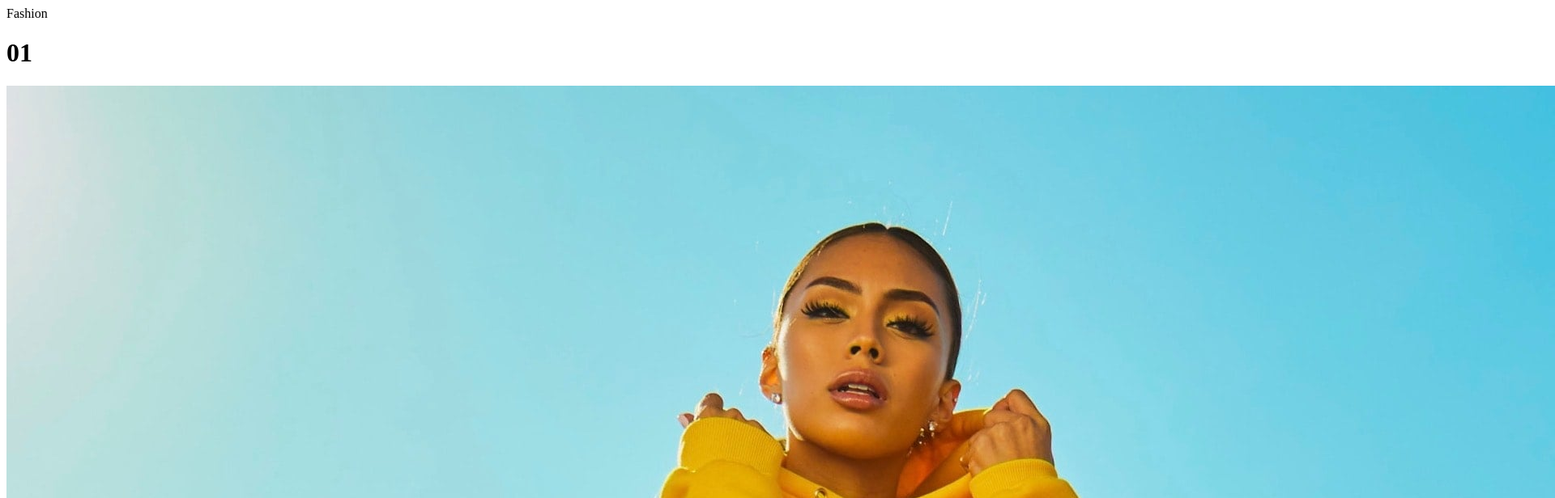
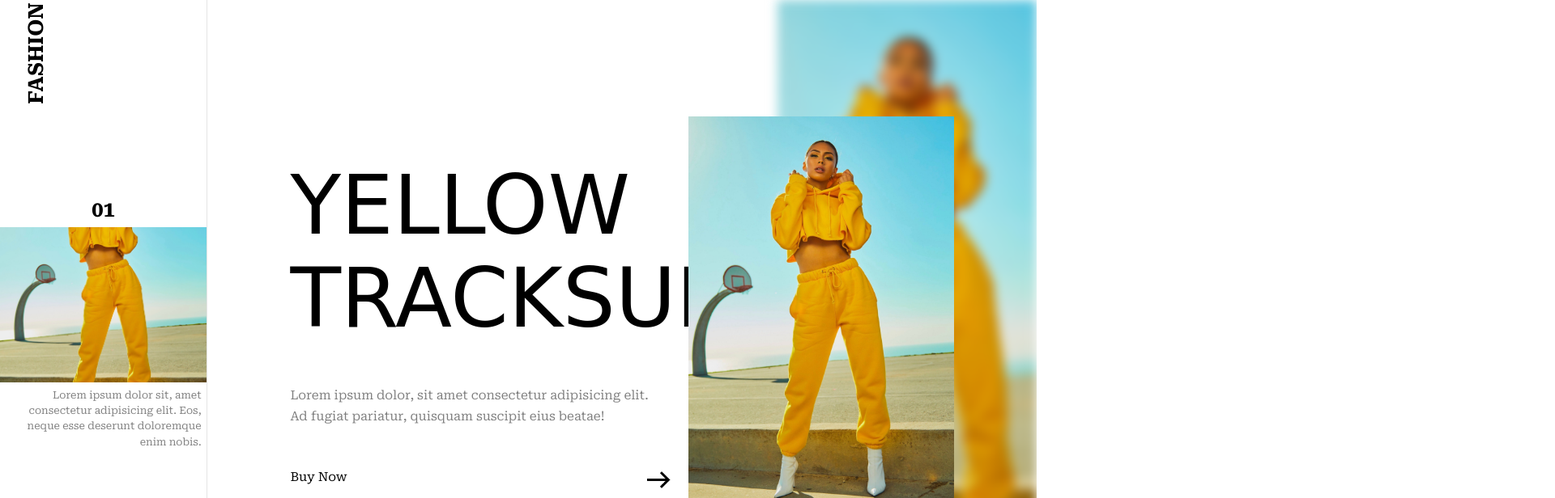
Before and after one commit to njuanp/Tutorial_2_eComm_VanillaJS, a plain HTML site: page index.html in a window 1280 px wide. Shown: the top 616 px of the page at 81% size, 1920 px wide, since content can reach past the window. Drawn offline with Linux system fonts and the light colour scheme; a web font is replaced by a local one.

Commit message:
[FINISH]: Agregamos CSS

```diff
--- a/css/style.css
+++ b/css/style.css
@@ -0,0 +1,213 @@
+*{
+  margin: 0;
+  padding: 0;
+  box-sizing: border-box;
+  font-family: "Roboto Serif", serif;
+}
+
+body {
+  width: 100%;
+  height: 100vh; /* Se ajusta al ViewPort*/
+  position: relative; /* Se va a mover relativamente entre mas se agrande o achique la pantalla */
+  display: flex; /* Se van a acomodar en renglón */
+}
+
+.overlay {
+  position: absolute;
+  top: 0;
+  left: 0;
+  bottom: 0;
+  right: 0;
+  background: #fff;
+  opacity: 1;
+  z-index: 9; /* Entre mas grande esta mas sobrepuesta */
+  animation: fade-out 5s forwards 1;
+  pointer-events: none;
+}
+
+@keyframes fade-out{ /* Se aplica la animación */
+  to {
+    opacity: 0
+  }
+}
+
+.left-side {
+  width: 20vw; /* El 15 del ViewPort*/
+  height: 100%;
+  border-right: 1px solid rgba(0, 0, 0, 0.1);
+  position: relative;
+  display: flex;
+  align-items: center;
+}
+
+.logo {
+  text-transform: uppercase;
+  font-weight: 700;
+  font-size: 2vw;
+  position: absolute; /* Se va a ver por encima de la imagen */
+  top: 4vw;
+  left: -1.5vw;
+  transform: rotate(-90deg); /* Lo giramos */
+  user-select: none; /*El usuario no va a interactuar con el texto */
+}
+
+.sm-product {
+  width: 100%; /* Se ajusta al 100 de donde esta, es decir si esta en un div se ajusta al 100 de ese div no de la pantalla */
+  height: auto;
+}
+
+.product-index {
+  font-size: 2vw;
+  text-align: center;
+}
+
+.sm-product-img-container {
+  position: relative;
+  margin: .5vw 0;
+  height: 15vw;
+  overflow:hidden;
+}
+
+.sm-product-img {
+  width: 100%;
+  height: 15vw;
+  object-fit: cover;
+}
+
+.sm-product-des {
+  text-align: right;
+  padding: 0 .5vw;
+  line-height: 1.5vw;
+  font-size: 1vw;
+  color: rgba(0, 0, 0, 0.5)
+}
+
+.social-link {
+  position: absolute;
+  bottom: 30px;
+  left: 50%;
+  transform: translate(-50%);
+}
+
+.social-link-img {
+  width: 1.6vw;
+  height: 1.6vw;
+  margin: .5vw;
+  cursor: pointer;
+}
+
+.social-link-img:hover {
+  width: 1.8vw;
+  height: 1.8vw;
+}
+
+.right-side {
+  width: 80vw;
+  height: 100vh;
+  position: relative;
+  display: flex;
+  align-items: center;
+  justify-content: center;
+}
+
+.backdrop-img {
+  width: 25vw;
+  height: 100%;
+  position: absolute;
+  top: 0;
+  right: 0;
+  object-fit: cover;
+  filter: blur(.5vw); /*Sirve para blurear */
+  user-select: none;
+}
+
+.content {
+  width: 80%;
+  display: flex;
+  align-items: center;
+  position: relative;
+}
+
+.product-detail {
+  width: 60%;
+}
+
+.product-name {
+  font-size: 8vw;
+  text-transform: uppercase; /*Lo pone en mayusculas*/
+  font-family: 'Roboto', sans-serif;
+  font-family: 'Sirin Stencil', cursive;
+  font-weight: 400;
+  line-height: 9vw;
+}
+
+.product-des {
+  margin: 4vw 0;
+  width: 90%;
+  font-size: 1.2vw;
+  line-height: 2vw;
+  color: rgba(0, 0, 0, 0.5);
+}
+
+.buy-btn {
+  text-decoration: none;
+  color: #000;
+  text-orientation: capitalize;
+  font-size: 1.2vw;
+}
+
+.nxt-btn {
+  border: none;
+  background: none;
+  display: flex;
+  margin-left: auto;
+  margin-top: -1.2vw;
+  margin-right: 1vw;
+  cursor: pointer;
+  justify-content: center;
+  user-select: none;
+}
+
+.nxt-btn img {
+  width: 60%;
+}
+
+.product-img-container {
+  width: 40%;
+  height: 40vw;
+  position: relative;
+  overflow: hidden;
+}
+
+.product-img {
+  width: 100%;
+  height: 100%;
+  object-fit: cover;
+}
+
+.slide::before{
+  content: '';
+  position: absolute;
+  top: 0;
+  left: -100%;
+  width: 100%;
+  height: 100%;
+  background: #000;
+  animation: slide-left 1s linear 1;
+}
+
+@keyframes slide-left {
+  to {
+    left: 100%;
+  }
+}
+
+.fade {
+  pointer-events: none;
+  animation: fade 1s forwards 1;
+}
+
+@keyframes fade {
+  0%, 100% { opacity: 1; }
+  45%, 60% { opacity: 0; }
+}
--- a/index.html
+++ b/index.html
@@ -7,6 +7,7 @@
   <link rel="preconnect" href="https://fonts.googleapis.com"> <!-- Inicia link a google fonts (Roboto Serif) -->
   <link rel="preconnect" href="https://fonts.gstatic.com" crossorigin>
   <link href="https://fonts.googleapis.com/css2?family=Roboto+Serif:ital,opsz,wght@0,8..144,100..900;1,8..144,100..900&display=swap" rel="stylesheet">
+  <link href="https://fonts.googleapis.com/css2?family=Sirin+Stencil&display=swap" rel="stylesheet"> <!-- Link 2 a Google Fonts (Sirin Stencil) -->
   <link rel="stylesheet" href="./css/style.css"> <!-- Link a CSS -->
 </head>
 <body>
@@ -15,7 +16,7 @@
     <span class="logo">Fashion</span>
     <div class="sm-product">
       <h1 class="product-index">01</h1>
-      <div class="sm-product-img-conatiner">
+      <div class="sm-product-img-container">
         <img src="./img/img1.jpg" class= "sm-product-img" alt="">
       </div>
       <p class="sm-product-des">
@@ -28,7 +29,7 @@
     </div>
   </div>
   <div class="right-side"> <!-- Contenedor derecho -->
-    <img src="./img/img1.jpg" class="backdop-img" alt="">
+    <img src="./img/img1.jpg" class="backdrop-img" alt="">
     <div class="content">
       <div class="product-detail">
         <h1 class="product-name">Yellow Tracksuit</h1>
```
